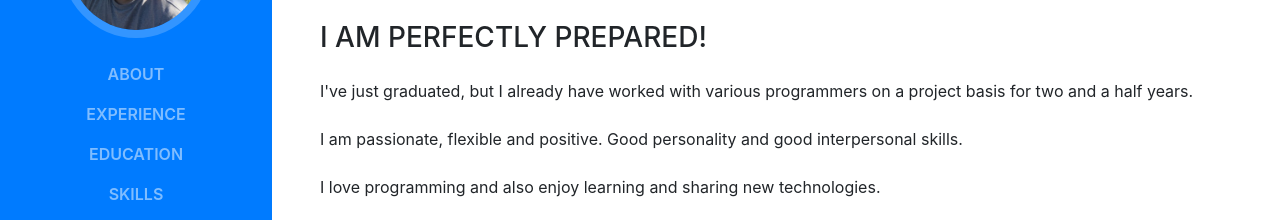
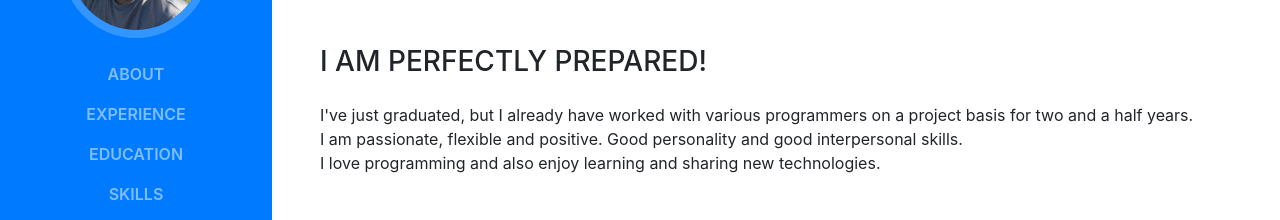
Before and after one commit to yjkim5426/yjkim5426.github.io, a website with bundled scripts: page index.html in a window 1280 px wide. Shown: the part 318-538 px from the top of the page. Built offline with nearby package versions, Linux system fonts and the light colour scheme; a web font is replaced by a local one.

Commit message:
Change text in 'About' section.
Delete empty lines.

```diff
--- a/index.html
+++ b/index.html
@@ -78,8 +78,8 @@
           </div>
           <h3 class="mb-0">I am perfectly prepared!</h3>
           <br>
-          <p class="mb-5">I've just graduated, but I already have worked with various programmers on a project basis for two and a half years.<br><br>
-            I am passionate, flexible and positive. Good personality and good interpersonal skills.<br><br>
+          <p class="mb-5">I've just graduated, but I already have worked with various programmers on a project basis for two and a half years.<br>
+            I am passionate, flexible and positive. Good personality and good interpersonal skills.<br>
             I love programming and also enjoy learning and sharing new technologies.</p>
           <ul class="list-inline list-social-icons mb-0">
             <!-- <li class="list-inline-item">
```
